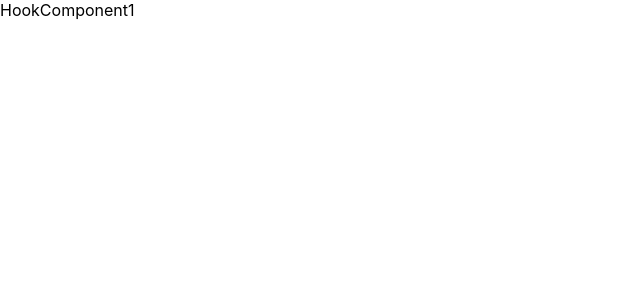
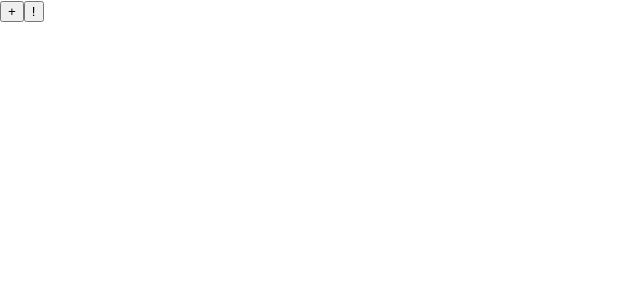
Before and after one commit to Chixol/React_FILE, a React (Create React App) app in the folder basic/: page / in a window 1280 px wide. Shown: the top 300 px of the page, without its empty margins (0-640 px from the left). Built offline with nearby package versions, Linux system fonts and the light colour scheme.

Commit message:
2024-04-15 10:00

```diff
--- a/basic/src/hook/HookComponent1.tsx
+++ b/basic/src/hook/HookComponent1.tsx
@@ -1,4 +1,4 @@
-import React, { useEffect } from 'react'
+import React, { useEffect, useState } from 'react'
 
 // Hook 함수 :
 // - react에서 컴포넌트의 상태와 생명주기에 따른 기능을 수행할 수 있도록 해주는 특별한 함수
@@ -14,15 +14,66 @@ import React, { useEffect } from 'react'
 
 
 export default function HookComponent1() {
+
+    const [count, setCount] = useState<number>(0);
+    const [flag, setFlag] = useState<boolean>(false);
+
+    const addCount = () => {
+        setCount(count + 1);
+    };
+
+    const reverseFlag = () => {
+        setFlag(!flag);
+    };
+
     // useEffect :
     // - 컴포넌트의 생명주시에 따라 특정 함수를 수행하도록 하는 훅 함수
     // - useEffect(실행할 함수, 스코프할 상태 배열);
+    // - 개발자 모드에서는 마운트 - 언마운트가 한번 실행되면서 테스트 후 다시 정상 실행
 
+    // 컴포넌트 마운트 할 때에만 실행
     useEffect(() => {
-        console.log('useEffect')
-    })
+        // console.log('useEffect')
+    }, []);
+
+    // 스코프할 상태 배열을 지정하지 않으면 모든 상태가 변경될 때 마다 실행됨
+    useEffect(() => {
+        // 스코프할 상태 배열을 지정하지 않은 effect에서 상태를 변경하면 무한 실행됨
+        // setFlag(!flag);
+
+        // console.log('useEffect')
+    });
+
+    //스코프할 상태 배열에 상태를 지정하면 지정한 상태가 변경될 때마다 실행됨
+    useEffect(() => {
+        // 스코프할 상태 배열에 지정한 상태를 해당 effect에서 변경하면 무한 실행됨
+        // console.log(count + 1);
+        // console.log('count가 변경됨');
+        // console.log(count);
+    }, [count]);
+
+    useEffect (() => {
+        // console.log('count 또는 flag가 변경됨');
+        // console.log(count);
+        // console.log(flag);
+    }, [count, flag]);
+
+    const SubComponent = () => {
+
+        useEffect (() => {
+            console.log('mount시 실행');
+            return () => {
+                console.log('unmount 시 실행')
+            }
+        }, []);
+
+        return <h1>SubComponent</h1>
+    }
 
   return (
-    <div>HookComponent1</div>
+    <div>{flag && count}
+    {flag && <SubComponent />}
+    <button onClick={addCount}>+</button>
+    <button onClick={reverseFlag}>!</button></div>
   )
 }
```
